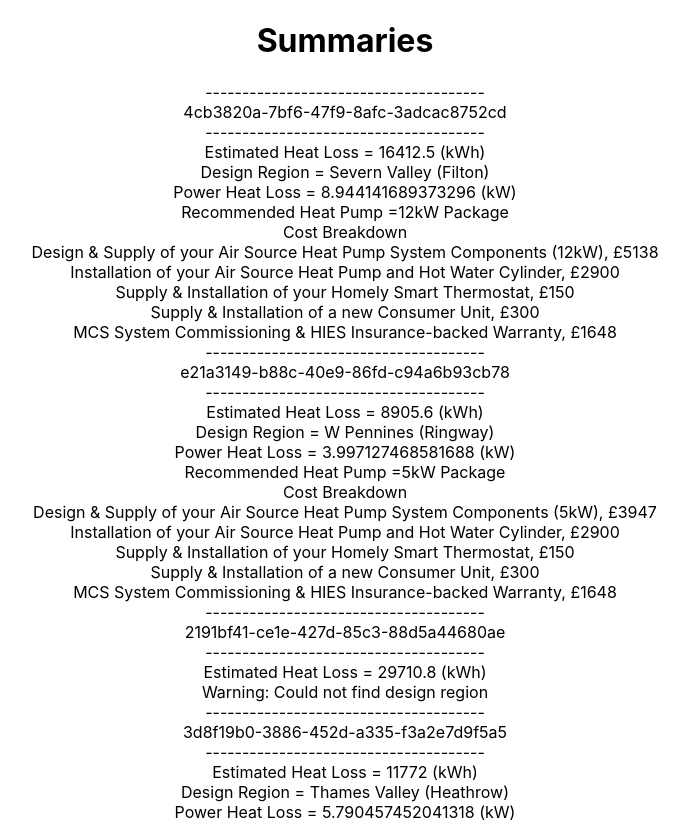
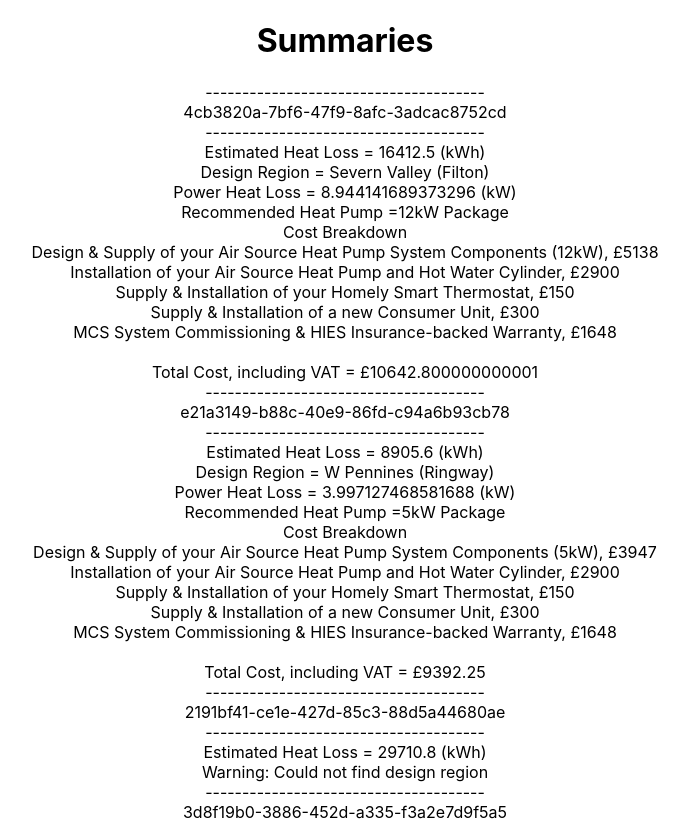
Before and after one commit to chima2g/quote_summary, a React (Create React App) app: page / in a window 1280 px wide. Shown: the top 822 px of the page, without its empty margins (295-984 px from the left). Built offline with nearby package versions, Linux system fonts and the light colour scheme; data requests are answered from the project's data file.

Commit message:
display total costs

```diff
--- a/src/HouseSummary.js
+++ b/src/HouseSummary.js
@@ -32,9 +32,15 @@ let getHeatLoss = (house) =>
   house?.floorArea * house?.heatingFactor * house?.insulationFactor;
 
 let getTotalCosts = (costs) => {
-  return costs.reduce((accumulator, cost) => {
-    return accumulator + cost.cost;
+  let total = costs?.reduce((accumulator, cost) => {
+    return accumulator + cost?.cost;
   }, 0);
+
+  total = total ?? Number.NaN; //Set total to NaN if costs is undefined or null
+
+  if (Array.isArray(costs) && !costs.length) total = Number.NaN; //Set total to NaN if costs is empty, assuming all pumps should have a cost
+
+  return total * 1.05;
 };
 
 const HouseSummary = ({ house, heatPumps }) => {
@@ -78,6 +84,14 @@ const HouseSummary = ({ house, heatPumps }) => {
                 {cost.label}, £{cost.cost}
               </div>
             ))}
+            <br />
+            Total Cost, including VAT = £
+            {getTotalCosts(
+              getRecommendedPump(
+                getPowerHeatLoss(location, heatLoss),
+                heatPumps
+              ).costs
+            )}
           </div>
         )}
       </div>
```
Also changed, not shown: 1 other file (tests, documents, lock files or other folders).
